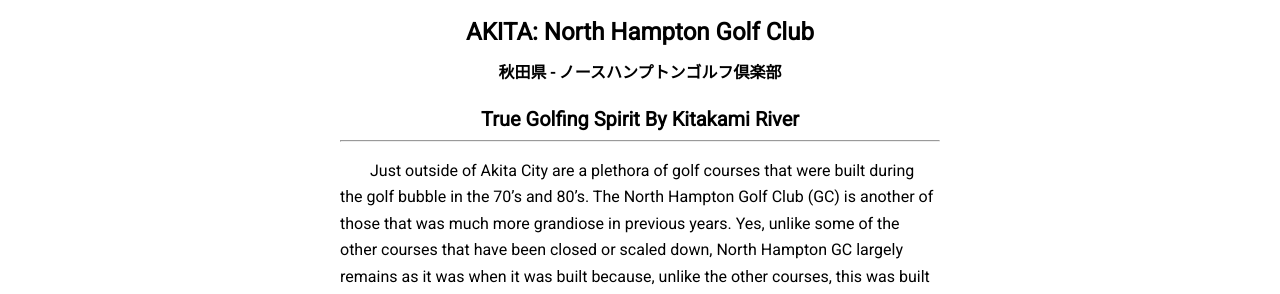
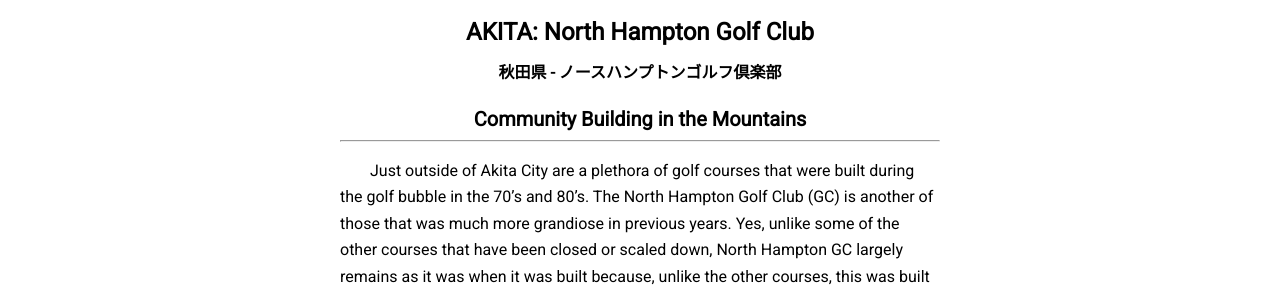
Before and after one commit to eliotcochrane/eliotcochrane.github.io, a Jekyll site: the page built from _posts/2024-08-21-north-hampton.md, in a window 1280 px wide and 900 px high, scrolled down 317 px. Shown: the part 153-447 px from the top of the window. Built offline with Jekyll 4.4.1, drawn with Linux system fonts in a browser that asks for light colours; nearby versions of some CDN libraries.

Commit message:
North Hampton GC Tag Update
Updated the tags

```diff
--- a/_posts/2024-08-21-north-hampton.md
+++ b/_posts/2024-08-21-north-hampton.md
@@ -2,14 +2,14 @@
 layout: post
 title: "GOLF: North Hampton GC"
 author: "Eliot Cochrane"
-categories: off-season,volunteer,
-tags: ['iwate', 'kitakami shimin', 'kitakami river', 'kitakami city', 'golf course', '9 hole course', 'japan golf', 'golfing community', 'beginner golfers', 'veteran golfers', 'clubhouse amenities', 'putting greens', 'tee grounds', 'fairways condition', 'rough management', 'bunker maintenance', 'greens upkeep', 'course marking', 'lunch break', 'post round rituals', 'golf experience', 'community atmosphere', 'amateur golfers', 'japan tour', 'course review']
+categories: ['summer', 'off-season', 'golf']
+tags: ['akita', 'north hampton', 'akita golf', 'akita city', 'golf course', '18 hole course', 'japan golf', 'golfing community', 'beginner golfers', 'veteran golfers', 'clubhouse amenities', 'putting greens', 'tee grounds', 'fairways condition', 'rough management', 'bunker maintenance', 'greens upkeep', 'course marking', 'lunch break', 'post round', 'golf experience', 'community atmosphere', 'amateur golfers', 'golf travel', 'course review']
 image: north-hampton-22.jpeg
 ---
 
 ## <center>AKITA: North Hampton Golf Club</center>
 #### <center>秋田県 - ノースハンプトンゴルフ倶楽部</center>
-### <center>True Golfing Spirit By Kitakami River</center>
+### <center>Community Building in the Mountains</center>
 
 ***
 
```
Also changed, not shown: _posts/2024-07-11-kitakami-shimin.md (+1 -1 lines).
